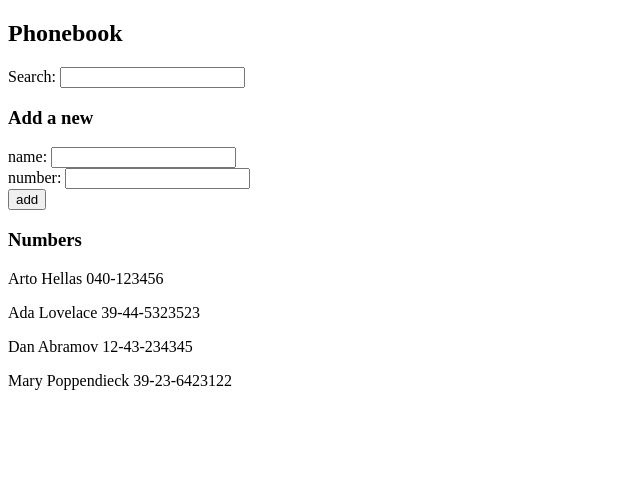
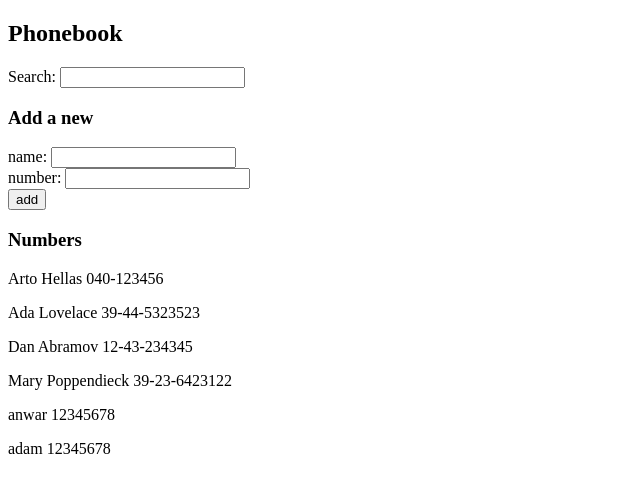
Before and after one commit to thawrieh/puhelinluettelo, a React (Vite) app: page / in a window 1280 px wide. Shown: the top 492 px of the page, without its empty margins (0-640 px from the left). Built offline with nearby package versions, Linux system fonts and the light colour scheme; data requests are answered from the project's data file.

Commit message:
task2.12

```diff
--- a/src/App.jsx
+++ b/src/App.jsx
@@ -44,8 +44,16 @@ const App = () => {
       setPersons([...persons, newPerson]);
       setNewName('');
       setNewNumber('');
+      axios
+        .post("http://localhost:3001/persons", newPerson)
+        .then((response) => {
+          console.log("Person added to the server:", response.data);
+        })
+        .catch((error) => {
+          console.error("Error adding person to the server:", error);
+        });
     }
-  }
+  };
 
   const filteredPersons = persons.filter(person =>
     person.name.toLowerCase().includes(searchTerm.toLowerCase())
--- a/src/db.json
+++ b/src/db.json
@@ -1,5 +1,5 @@
 {
-    "persons":[
+  "persons": [
     {
       "name": "Arto Hellas",
       "number": "040-123456",
@@ -19,6 +19,16 @@
       "name": "Mary Poppendieck",
       "number": "39-23-6423122",
       "id": 4
+    },
+    {
+      "name": "anwar",
+      "number": "12345678",
+      "id": 5
+    },
+    {
+      "name": "adam",
+      "number": "12345678",
+      "id": 6
     }
   ]
 }
```
Lines whose indentation alone changed are shown as unchanged.
